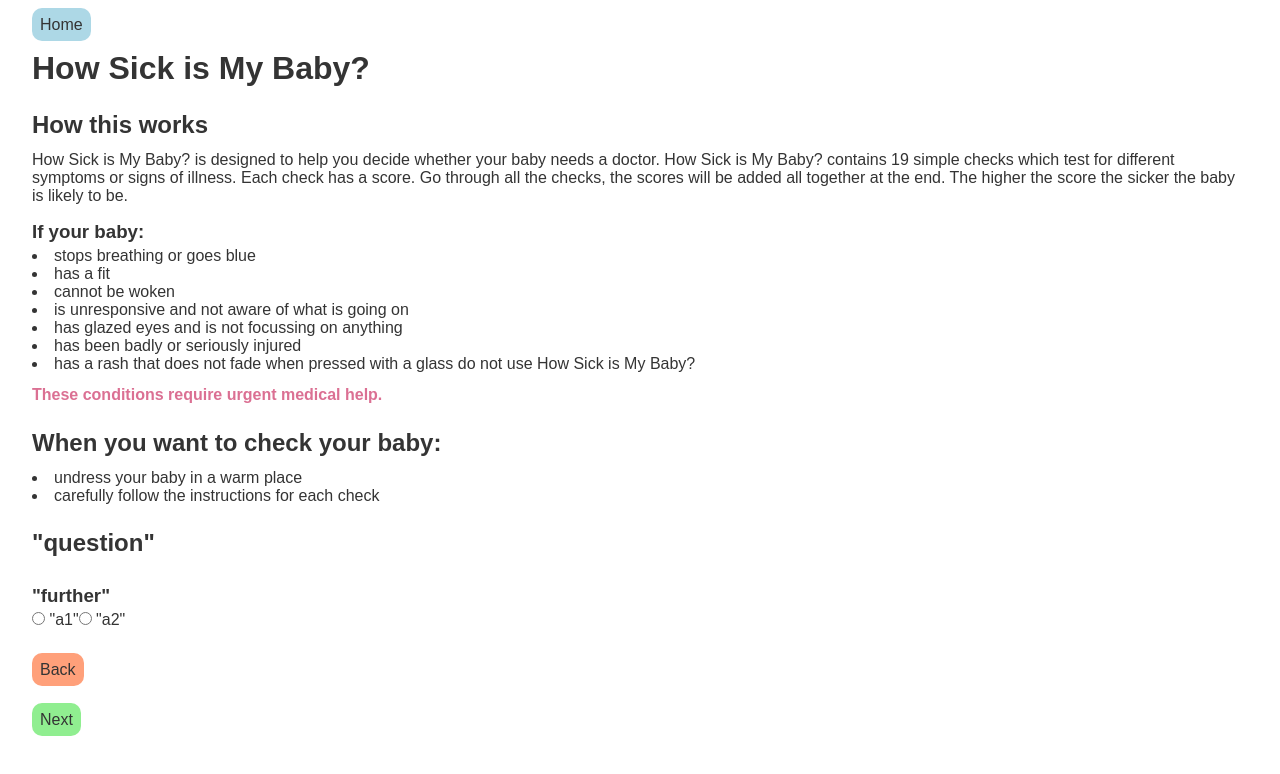
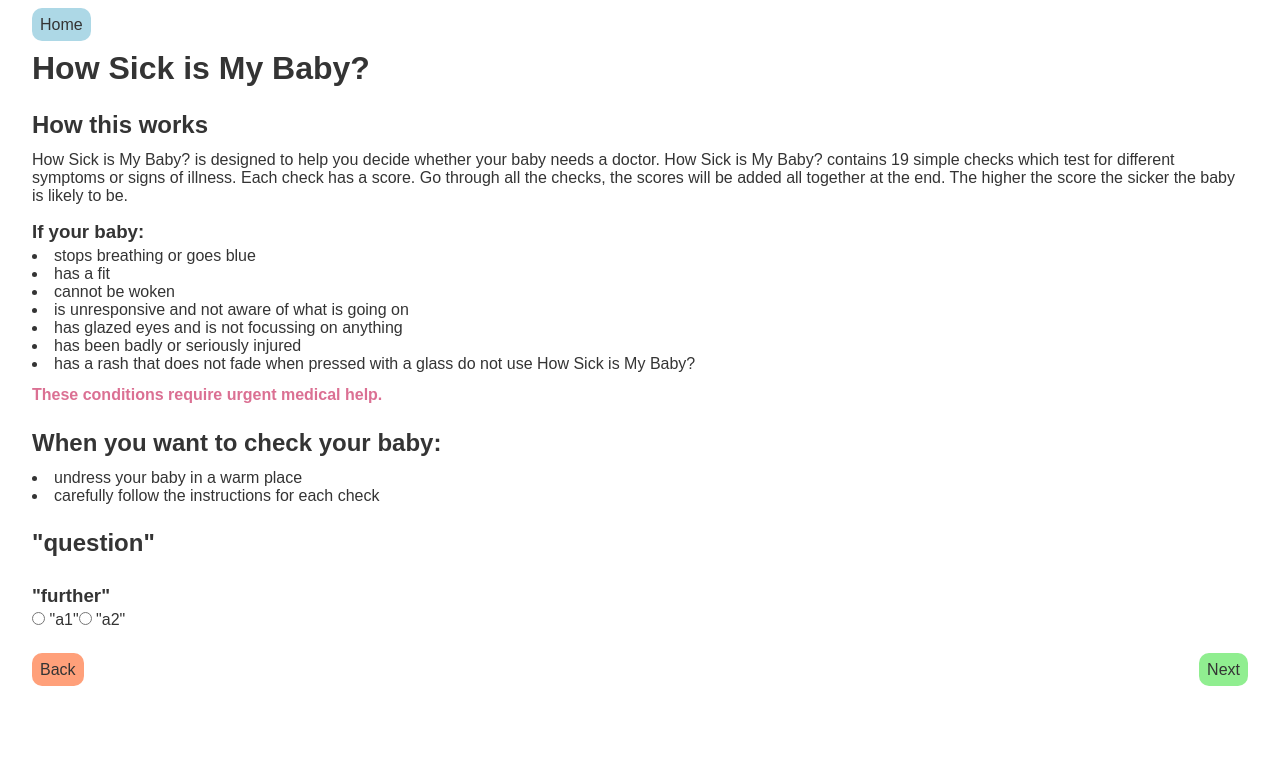
Before and after one commit to LauraPinckney/HowSickIsMyBaby, a React (Create React App) app: page / in a window 1280 px wide. Shown: the top 774 px of the page. Built offline with nearby package versions, Linux system fonts and the light colour scheme.

Commit message:
vanigation buttons turned into component as will be used in numerous places

```diff
--- /dev/null
+++ b/src/components/NavButtons/NavButtons.jsx
@@ -0,0 +1,15 @@
+import React from 'react';
+import styles from './NavButtons.module.scss';
+
+export const NavButtons = () => {
+  return (
+    <div className={styles.container}>
+      <div className={styles.back}>
+        <a className={styles.backButton}>Back</a>
+      </div>
+      <div className={styles.next}>
+        <a className={styles.nextButton}>Next</a>
+      </div>
+    </div>
+  );
+};
--- /dev/null
+++ b/src/components/NavButtons/NavButtons.module.scss
@@ -0,0 +1,25 @@
+@import '../../styles/partials/mixins';
+@import '../../styles/partials/variables';
+
+.container {
+  margin: 0 2em 0 2em;
+  display: flex;
+  justify-content: space-between;
+}
+
+.back {
+  padding-top: 2em;
+  &Button {
+    @include button;
+    border: lightsalmon;
+    background-color: lightsalmon;
+  }
+}
+.next {
+  padding-top: 2em;
+  &Button {
+    @include button;
+    border: lightgreen;
+    background-color: lightgreen;
+  }
+}
--- a/src/components/TwoAnswers/TwoAnswers.jsx
+++ b/src/components/TwoAnswers/TwoAnswers.jsx
@@ -14,12 +14,6 @@ export const TwoAnswers = () => {
           <input id="answer" type="radio" name="qAnswer" /> "a2"
         </label>
       </div>
-      <div className={styles.back}>
-        <a className={styles.backButton}>Back</a>
-      </div>
-      <div className={styles.next}>
-        <a className={styles.nextButton}>Next</a>
-      </div>
     </div>
   );
 };
--- a/src/components/TwoAnswers/TwoAnswers.module.scss
+++ b/src/components/TwoAnswers/TwoAnswers.module.scss
@@ -4,21 +4,3 @@
 .container {
   margin: 0 2em 0 2em;
 }
-
-.back {
-  padding-top: 2em;
-  &Button {
-    @include button;
-    border: lightsalmon;
-    background-color: lightsalmon;
-  }
-}
-
-.next {
-  padding-top: 2em;
-  &Button {
-    @include button;
-    border: lightgreen;
-    background-color: lightgreen;
-  }
-}
--- a/src/pages/Home/Home.jsx
+++ b/src/pages/Home/Home.jsx
@@ -2,12 +2,14 @@ import React from 'react';
 import './Home.scss';
 import { Introduction } from '../../components';
 import { TwoAnswers } from '../../components/TwoAnswers/TwoAnswers';
+import { NavButtons } from '../../components/NavButtons/NavButtons';
 
 export const Home = () => {
   return (
     <div>
       <Introduction />
       <TwoAnswers />
+      <NavButtons />
     </div>
   );
 };
```
